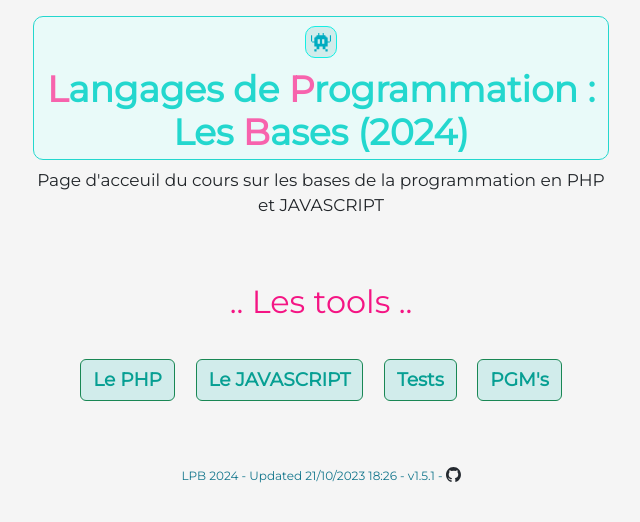
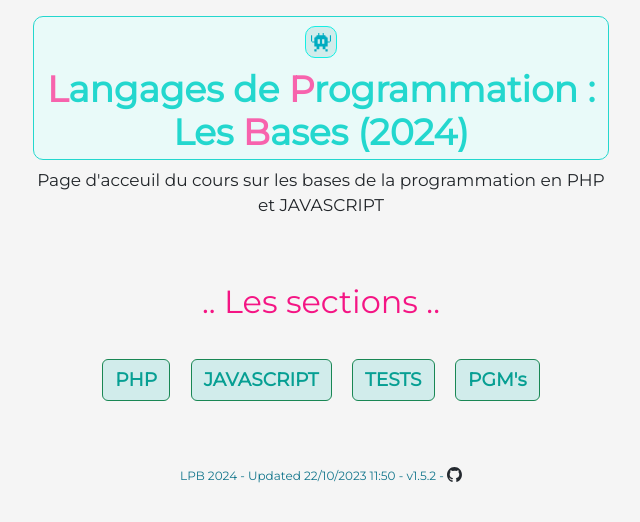
Before and after one commit to aKelleter/LPB2024, a PHP site: page / in a window 1280 px wide. Shown: the top 522 px of the page, without its empty margins (319-959 px from the left). Run offline with PHP 8.4, Linux system fonts and the light colour scheme.

Commit message:
Interface Improvement

```diff
--- a/conf.php
+++ b/conf.php
@@ -1,8 +1,8 @@
 <?php
 
-    const APP_UPDATE = '21/10/2023 18:26';
+    const APP_UPDATE = '22/10/2023 11:50';
 
-    const APP_VERSION = 'v1.5.1';
+    const APP_VERSION = 'v1.5.2';
     const APP_YEAR = '2024';
 
     const JS = 'javascript';
--- a/fct.php
+++ b/fct.php
@@ -33,7 +33,7 @@ function getHtmlMainMenu($path, $active = '', $tools = '')
     $string .= '    <div class="collapse navbar-collapse" id="navbarNav">';
     $string .= '    <ul class="navbar-nav me-auto mb-2 mb-lg-0 text-center">';
     $string .= '<li class="nav-item dropdown">';
-        $string .= '<a class="nav-link dropdown-toggle" href="#" role="button" data-bs-toggle="dropdown" aria-expanded="false"> Tools </a>';
+        $string .= '<a class="nav-link dropdown-toggle" href="#" role="button" data-bs-toggle="dropdown" aria-expanded="false"> Sections </a>';
         $string .= '<ul class="dropdown-menu">';
             ($active == 'php') ? $string .= '<li><a class="dropdown-item active" href="'.$path.'courses/php">Php</a></li>': $string .= '<li><a class="dropdown-item" href="'.$path.'courses/php">Php</a></li>';
             ($active == 'javascript') ? $string .= '<li><a class="dropdown-item active" href="'.$path.'courses/javascript">Javascript</a></li>': $string .= '<li><a class="dropdown-item" href="'.$path.'courses/javascript">Javascript</a></li>';
--- a/index.php
+++ b/index.php
@@ -26,8 +26,8 @@
         <div class="row mt-2 text-center">
             <div class="col-md-12 mt-2 header-site">
                 <h1 class="title-h1">
-                    <img src="assets/img/logo.svg" alt="logo" class="lpb-logo"><br>
-                    <span class="lpb-acronym">L</span>angages de <span class="lpb-acronym">P</span>rogrammation : Les <span class="lpb-acronym">B</span>ases (2024)
+                    <a href="index.php"><img src="assets/img/logo.svg" alt="logo" class="lpb-logo"></a><br>
+                    <span class="lpb-acronym">L</span>angages de <span class="lpb-acronym">P</span>rogrammation : Les <span class="lpb-acronym">B</span>ases (<?php echo APP_YEAR; ?>)
                 </h1>
                 <p>Page d'acceuil du cours sur les bases de la programmation en PHP et JAVASCRIPT</p>
             </div>
@@ -36,10 +36,10 @@
             <div class="col-md-3"></div>
             <div class="col-md-6">
                 <div class="text-center">
-                    <h2 class="lpb-courses">.. Les tools ..</h2>
-                    <a href="courses/php/" class="btn btn-outline-success link" role="button">Le PHP</a></li>
-                    <a href="courses/javascript/" class="btn btn-outline-success link" role="button">Le JAVASCRIPT</a>
-                    <a href="courses/tests/" class="btn btn-outline-success link" role="button">Tests</a>
+                    <h2 class="lpb-courses">.. Les sections ..</h2>
+                    <a href="courses/php/" class="btn btn-outline-success link" role="button">PHP</a></li>
+                    <a href="courses/javascript/" class="btn btn-outline-success link" role="button">JAVASCRIPT</a>
+                    <a href="courses/tests/" class="btn btn-outline-success link" role="button">TESTS</a>
                     <a href="pgms/" class="btn btn-outline-success link" role="button">PGM's</a>
                 </div>
             </div>
```
